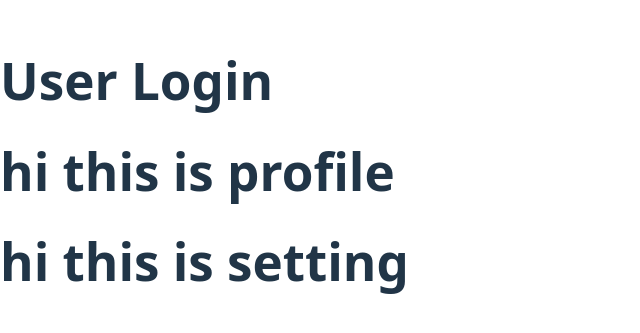
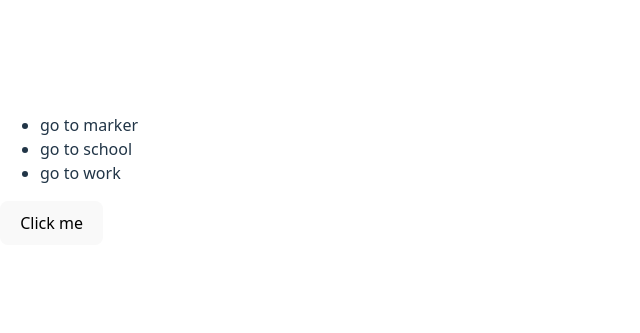
Before and after one commit to 18maldavdiya/React.js, a React (Vite) app in the folder my-react-app/: page / in a window 1280 px wide. Shown: the part 229-562 px from the top of the page, without its empty margins (0-640 px from the left). Built offline with nearby package versions, Linux system fonts and the light colour scheme.

Commit message:
jsx exercise

```diff
--- a/my-react-app/src/App.jsx
+++ b/my-react-app/src/App.jsx
@@ -1,11 +1,10 @@
 import Login , {Profile,Setting} from "./UserComponent"
+import Todo from "./ToDo"
 
 function App() {
   return (
     <div>
-      <Login />
-      <Profile />
-      <Setting></Setting>
+      <Todo/>
     </div>
 
   )
--- a/my-react-app/src/ToDo.jsx
+++ b/my-react-app/src/ToDo.jsx
@@ -6,6 +6,7 @@ function Todo(){
                 <li>go to school</li>
                 <li>go to work</li>
             </ul>
+            <button>Click me</button>
         </div>
     )
 }
```
